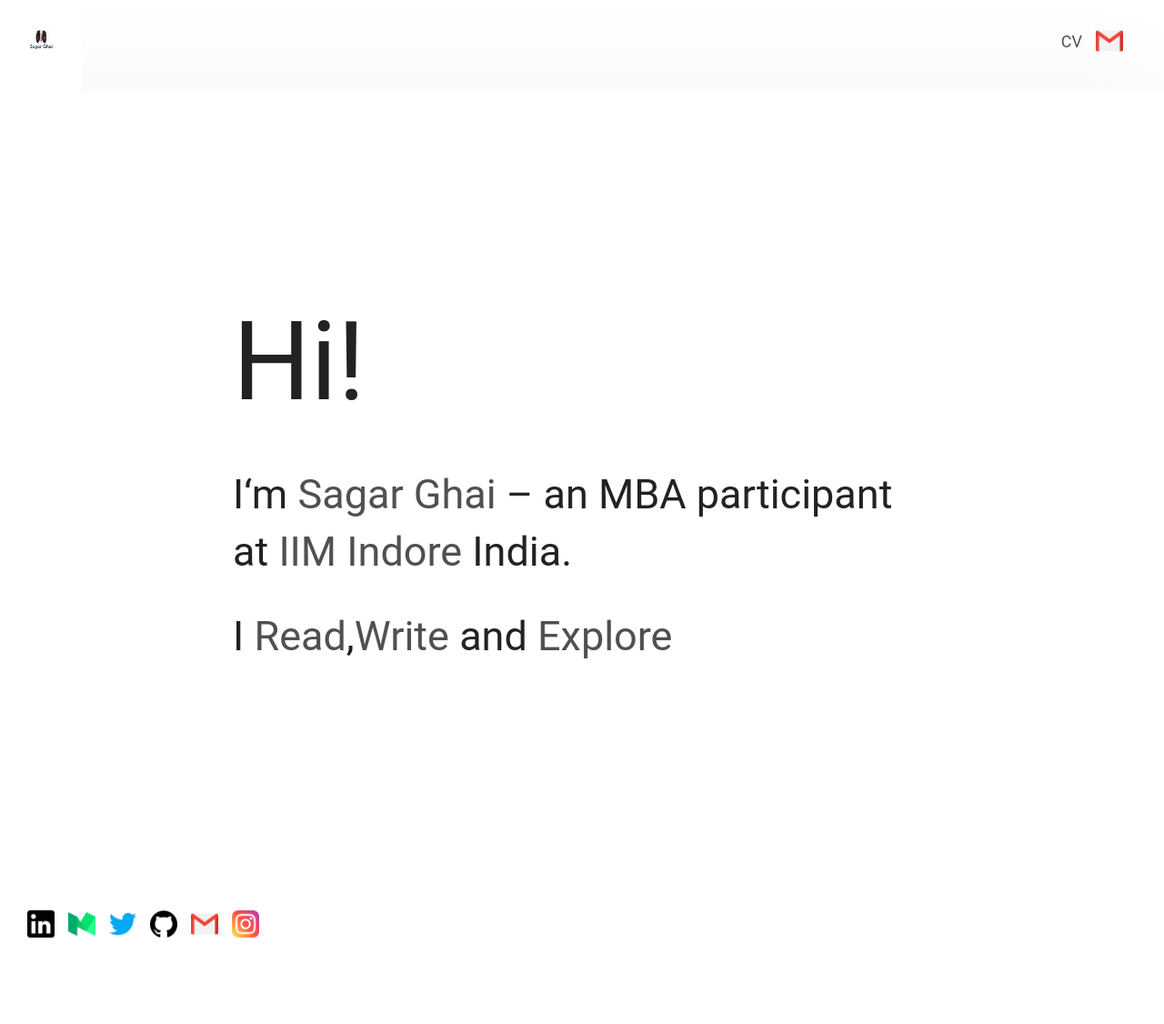
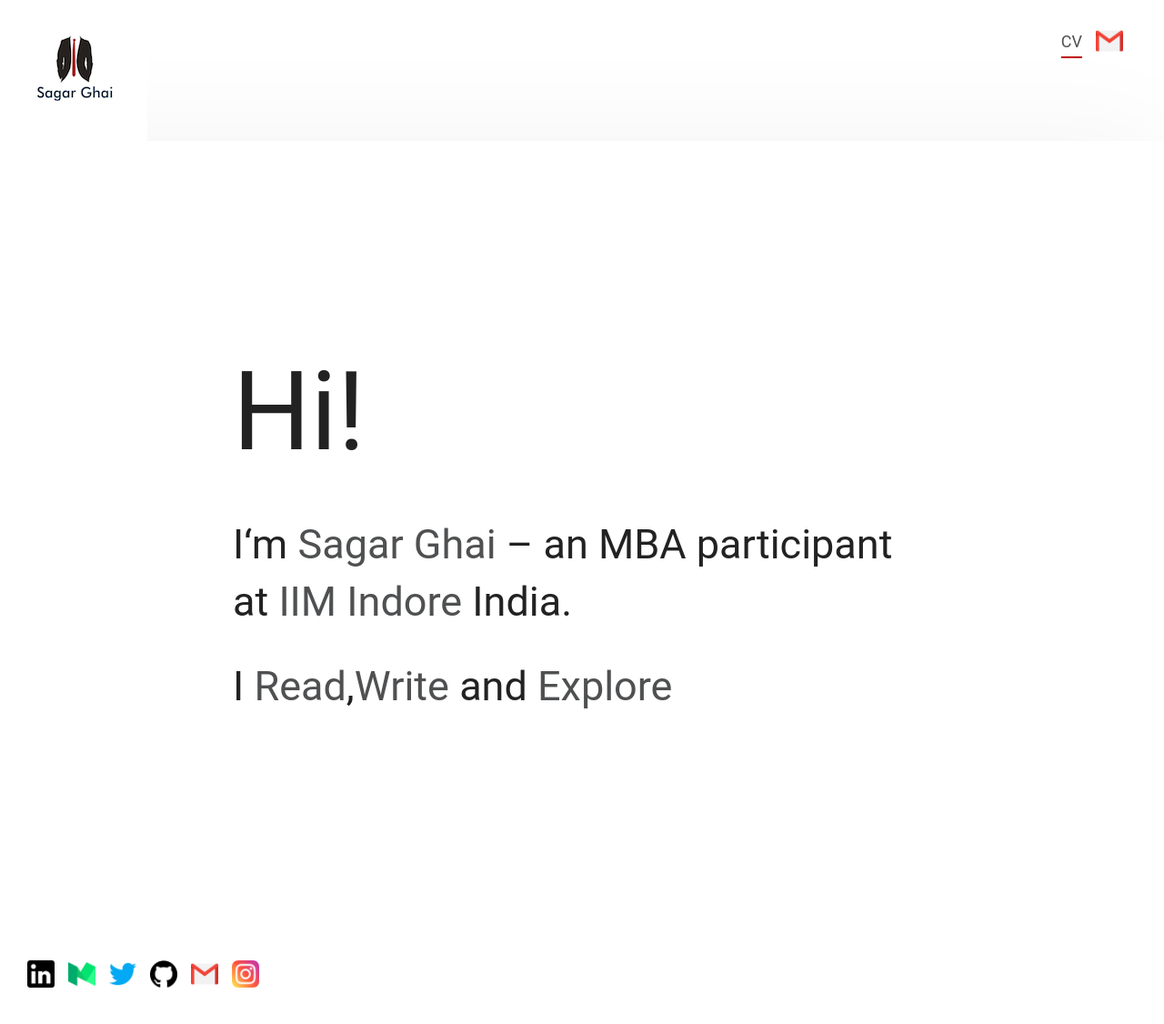
Before and after one commit to sagarghai/sagarghai.github.io, a Jekyll site: the page built from index.html, in a window 1280 px wide. Shown: the whole page at 91% size. Built offline with Jekyll 4.4.1, drawn with Linux system fonts in a browser that asks for light colours; before the commit the page ends 1072 px from its top, so only the background shows below that.

Commit message:
nav changes

```diff
--- a/_layouts/default.html
+++ b/_layouts/default.html
@@ -25,21 +25,21 @@
     </a>
         </h1>
         <ul class="nav-menu">
-            <li class="nav-menu-item"><a href="/public/Sagar_ghai_resume.pdf">CV</a></li>
-            <li class="nav-menu-item"><a href="mailto:p18sagarg@iimidr.ac.in"><img src="/images/gmail.png" alt="Email"/></a></li>
+            <li class="nav-menu-item"><a href="/public/Sagar_ghai_resume.pdf" style="border-bottom: 2px solid rgb(191, 5, 5);">CV</a></li>
+            <li class="nav-menu-item"><a href="mailto:p18sagarg@iimidr.ac.in"><img src="/images/gmail.png" alt="Email" class="social-icon"/></a></li>
         </ul>
     </div>
     <div class="container-site">
         {{content}}
     </div>
-    <div class="nav">
+    <div class="nav" style="width:100%;">
         <ul class="nav-menu">
-            <li class="nav-menu-item"><a href="https://www.linkedin.com/in/sagar-ghai-374840b8/"><img src="/images/linkedin.png" alt="Linkedin"></a></li>
-            <li class="nav-menu-item"><a href="https://medium.com/@sagarghai18695"><img src="/images/medium.png" alt="Blog"/></a></li>
-            <li class="nav-menu-item"><a href="https://twitter.com/iamsagarghai"><img src="/images/twitter.png" alt="Twitter"/></a></li>
-            <li class="nav-menu-item"><a href="https://github.com/sagarghai"><img src="/images/github.png" alt="Github"/></a></li>
-            <li class="nav-menu-item"><a href="mailto:p18sagarg@iimidr.ac.in"><img src="/images/gmail.png" alt="Email"/></a></li>
-            <li class="nav-menu-item"><a href="https://www.instagram.com/ghaisaaaab/"><img src="/images/instagram.png" alt="Instagram"/></a></li>
+            <li class="nav-menu-item"><a href="https://www.linkedin.com/in/sagar-ghai-374840b8/"><img src="/images/linkedin.png" alt="Linkedin" class="social-icon"/></a></li>
+            <li class="nav-menu-item"><a href="https://medium.com/@sagarghai18695"><img src="/images/medium.png" alt="Blog" class="social-icon"/></a></li>
+            <li class="nav-menu-item"><a href="https://twitter.com/iamsagarghai"><img src="/images/twitter.png" alt="Twitter" class="social-icon"/></a></li>
+            <li class="nav-menu-item"><a href="https://github.com/sagarghai"><img src="/images/github.png" alt="Github" class="social-icon"/></a></li>
+            <li class="nav-menu-item"><a href="mailto:p18sagarg@iimidr.ac.in"><img src="/images/gmail.png" alt="Email" class="social-icon"/></a></li>
+            <li class="nav-menu-item"><a href="https://www.instagram.com/ghaisaaaab/"><img src="/images/instagram.png" alt="Instagram" class="social-icon"/></a></li>
         </ul>
     </div>
 </body>
--- a/css/main.css
+++ b/css/main.css
@@ -397,7 +397,7 @@ body {
 
 img {
     display: block;
-    width: 30px;
+    width: 100%;
     max-width: 100%;
 }
 
@@ -486,6 +486,6 @@ td{
 }
 
 .social-icon{
-    width: 40px;
+    width: 30px;
     height: auto;
 }
```
